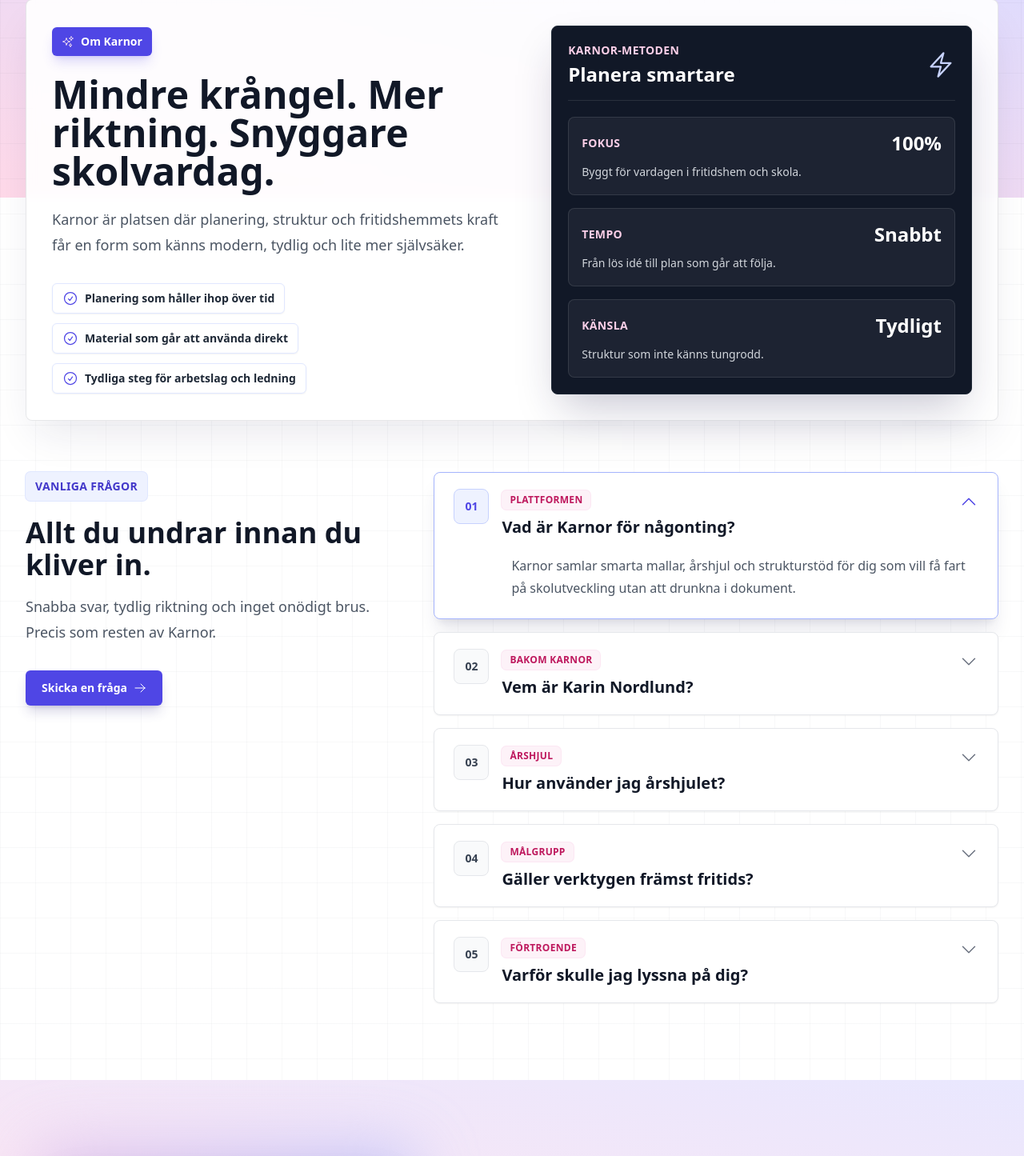
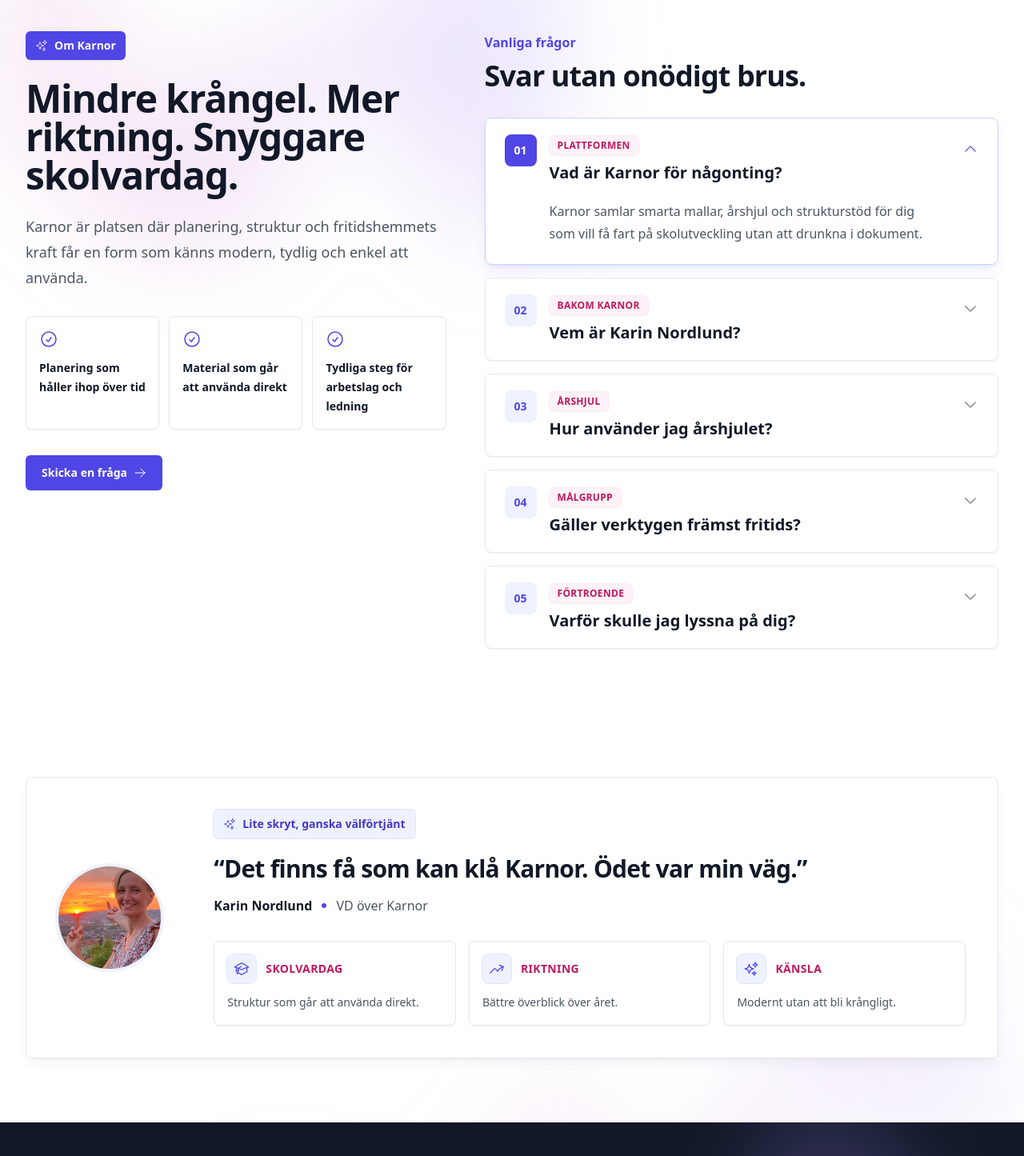
Before and after one commit to SimNordlund/KarNorFrontend, a React (Vite) app in the folder karnor-app/: page /about in a window 1280 px wide. Shown: the part 105-1550 px from the top of the page at 80% size. Built offline with nearby package versions, Linux system fonts and the light colour scheme.

Commit message:
Refine about sections styling

```diff
--- a/karnor-app/src/components/FAQComponent.tsx
+++ b/karnor-app/src/components/FAQComponent.tsx
@@ -1,7 +1,6 @@
 import { useState } from "react";
 import {
   ArrowRightIcon,
-  BoltIcon,
   CheckCircleIcon,
   ChevronDownIcon,
   SparklesIcon,
@@ -41,24 +40,6 @@
   },
 ];
 
-const highlights = [
-  {
-    label: "Fokus",
-    value: "100%",
-    text: "Byggt för vardagen i fritidshem och skola.",
-  },
-  {
-    label: "Tempo",
-    value: "Snabbt",
-    text: "Från lös idé till plan som går att följa.",
-  },
-  {
-    label: "Känsla",
-    value: "Tydligt",
-    text: "Struktur som inte känns tungrodd.",
-  },
-];
-
 const principles = [
   "Planering som håller ihop över tid",
   "Material som går att använda direkt",
@@ -75,40 +56,38 @@
 const FaqsCard: React.FC<FaqsCardProps> = ({ item, idx, isOpen, onToggle }) => {
   return (
     <article
-      className={`group overflow-hidden rounded-lg border bg-white shadow-sm transition-all duration-300 ${
+      className={`overflow-hidden rounded-lg border bg-white transition-all duration-300 ${
         isOpen
-          ? "border-indigo-300 shadow-xl shadow-indigo-950/10"
-          : "border-gray-200 hover:-translate-y-1 hover:border-indigo-300 hover:shadow-lg hover:shadow-indigo-950/10"
+          ? "border-indigo-200 shadow-lg shadow-indigo-600/10"
+          : "border-gray-200 shadow-sm hover:border-indigo-200 hover:shadow-md"
       }`}
     >
       <button
         type="button"
         onClick={onToggle}
-        className="flex w-full items-start justify-between gap-5 px-5 py-5 text-left sm:px-6"
+        className="flex w-full items-start justify-between gap-4 px-5 py-5 text-left sm:px-6"
         aria-expanded={isOpen}
       >
-        <span className="flex gap-4">
+        <span className="flex min-w-0 gap-4">
           <span
-            className={`flex h-11 w-11 shrink-0 items-center justify-center rounded-lg border text-sm font-black transition-colors ${
-              isOpen
-                ? "border-indigo-200 bg-indigo-50 text-indigo-600"
-                : "border-gray-200 bg-gray-50 text-gray-700 group-hover:border-indigo-200 group-hover:bg-indigo-50 group-hover:text-indigo-600"
+            className={`flex h-10 w-10 shrink-0 items-center justify-center rounded-lg text-sm font-bold ${
+              isOpen ? "bg-indigo-600 text-white" : "bg-indigo-50 text-indigo-600"
             }`}
           >
             {String(idx + 1).padStart(2, "0")}
           </span>
-          <span>
-            <span className="mb-2 inline-flex rounded-md bg-pink-50 px-2.5 py-1 text-xs font-bold uppercase tracking-wide text-pink-700 ring-1 ring-pink-100">
+          <span className="min-w-0">
+            <span className="inline-flex rounded-md bg-pink-50 px-2.5 py-1 text-xs font-semibold uppercase tracking-wide text-pink-700 ring-1 ring-pink-100">
               {item.tag}
             </span>
-            <span className="block text-lg font-black leading-7 text-gray-900 sm:text-xl">
+            <span className="mt-2 block text-lg font-bold leading-7 text-gray-900 sm:text-xl">
               {item.q}
             </span>
           </span>
         </span>
         <ChevronDownIcon
-          className={`mt-1 h-6 w-6 shrink-0 text-gray-500 transition-transform duration-300 ${
-            isOpen ? "rotate-180 text-indigo-600" : "group-hover:text-indigo-600"
+          className={`mt-2 h-5 w-5 shrink-0 text-gray-500 transition-transform duration-300 ${
+            isOpen ? "rotate-180 text-indigo-600" : ""
           }`}
           aria-hidden="true"
         />
@@ -120,9 +99,9 @@
         }`}
       >
         <div className="overflow-hidden">
-          <div className="px-5 pb-6 pl-20 pr-6 sm:pl-24">
-            <p className="max-w-2xl text-base leading-7 text-gray-600">{item.a}</p>
-          </div>
+          <p className="px-5 pb-6 text-base leading-7 text-gray-600 sm:px-20">
+            {item.a}
+          </p>
         </div>
       </div>
     </article>
@@ -133,91 +112,65 @@
   const [openIndex, setOpenIndex] = useState(0);
 
   return (
-    <section className="relative isolate overflow-hidden bg-white text-gray-900">
-      <div className="absolute inset-x-0 top-0 -z-10 h-72 bg-gradient-to-tr from-[#ff80b5] to-[#9089fc] opacity-30" />
-      <div className="absolute inset-0 -z-10 bg-[linear-gradient(to_right,rgba(17,24,39,0.06)_1px,transparent_1px),linear-gradient(to_bottom,rgba(17,24,39,0.06)_1px,transparent_1px)] bg-[size:44px_44px] opacity-50" />
+    <section className="relative isolate overflow-hidden bg-white px-4 py-16 sm:px-6 sm:py-20 lg:px-8">
+      <div
+        aria-hidden="true"
+        className="absolute inset-x-0 -top-40 -z-10 transform-gpu overflow-hidden blur-3xl sm:-top-80"
+      >
+        <div
+          className="relative left-[calc(50%-11rem)] aspect-[1155/678] w-[36rem] -translate-x-1/2 rotate-[30deg] bg-gradient-to-tr from-[#ff80b5] to-[#9089fc] opacity-20 sm:left-[calc(50%-30rem)] sm:w-[72rem]"
+          style={{
+            clipPath:
+              "polygon(74.1% 44.1%, 100% 61.6%, 97.5% 26.9%, 85.5% 0.1%, 80.7% 2%, 72.5% 32.5%, 60.2% 62.4%, 52.4% 68.1%, 47.5% 58.3%, 45.2% 34.5%, 27.5% 76.7%, 0.1% 64.9%, 17.9% 100%, 27.6% 76.8%, 76.1% 97.7%, 74.1% 44.1%)",
+          }}
+        />
+      </div>
 
-      <div className="mx-auto max-w-7xl px-4 pb-20 pt-10 sm:px-6 sm:pb-24 lg:px-8">
-        <div className="rounded-lg border border-gray-900/10 bg-white/90 p-5 shadow-2xl shadow-indigo-950/10 backdrop-blur md:p-8">
-          <div className="grid gap-10 lg:grid-cols-[1fr_0.9fr] lg:items-center">
+      <div className="mx-auto max-w-7xl">
+        <div className="grid gap-12 lg:grid-cols-[0.9fr_1.1fr] lg:items-start">
           <div>
-              <div className="inline-flex items-center gap-2 rounded-md bg-indigo-600 px-3 py-2 text-sm font-bold text-white shadow-lg shadow-indigo-600/20">
+            <div className="inline-flex items-center gap-2 rounded-md bg-indigo-600 px-3 py-2 text-sm font-semibold text-white shadow-sm">
               <SparklesIcon className="h-4 w-4 text-pink-100" aria-hidden="true" />
               Om Karnor
             </div>
-              <h1 className="mt-6 max-w-3xl text-4xl font-black leading-tight text-gray-900 sm:text-5xl">
+            <h1 className="mt-6 max-w-3xl text-4xl font-bold tracking-tight text-gray-900 sm:text-5xl">
               Mindre krångel. Mer riktning. Snyggare skolvardag.
             </h1>
-              <p className="mt-5 max-w-2xl text-lg leading-8 text-gray-600">
-                Karnor är platsen där planering, struktur och fritidshemmets kraft får en form som känns modern, tydlig och lite mer självsäker.
+            <p className="mt-6 max-w-2xl text-lg leading-8 text-gray-600">
+              Karnor är platsen där planering, struktur och fritidshemmets kraft får en form som känns modern, tydlig och enkel att använda.
             </p>
 
-              <div className="mt-8 flex flex-wrap gap-3">
+            <div className="mt-8 grid gap-3 sm:grid-cols-3 lg:grid-cols-1 xl:grid-cols-3">
               {principles.map((principle) => (
-                  <span
+                <div
                   key={principle}
-                    className="inline-flex items-center gap-2 rounded-md border border-indigo-100 bg-white px-3 py-2 text-sm font-bold text-gray-800 shadow-sm"
+                  className="rounded-lg border border-gray-200 bg-white p-4 shadow-sm"
                 >
-                    <CheckCircleIcon className="h-5 w-5 text-indigo-600" aria-hidden="true" />
+                  <CheckCircleIcon className="h-6 w-6 text-indigo-600" aria-hidden="true" />
+                  <p className="mt-3 text-sm font-semibold leading-6 text-gray-900">
                     {principle}
-                  </span>
-                ))}
-              </div>
-            </div>
-
-            <div className="relative">
-              <div className="rounded-lg border border-gray-800 bg-gray-900 p-5 text-white shadow-2xl shadow-indigo-950/25">
-                <div className="flex items-center justify-between border-b border-white/10 pb-4">
-                  <div>
-                    <p className="text-sm font-bold uppercase tracking-wide text-pink-200">
-                      Karnor-metoden
                   </p>
-                    <p className="mt-1 text-2xl font-black">Planera smartare</p>
-                  </div>
-                  <BoltIcon className="h-9 w-9 text-indigo-200" aria-hidden="true" />
-                </div>
-                <div className="mt-5 space-y-4">
-                  {highlights.map((item) => (
-                    <div
-                      key={item.label}
-                      className="rounded-lg border border-white/10 bg-white/5 p-4"
-                    >
-                      <div className="flex items-center justify-between gap-4">
-                        <p className="text-sm font-bold uppercase tracking-wide text-pink-200">
-                          {item.label}
-                        </p>
-                        <p className="text-2xl font-black text-white">{item.value}</p>
-                      </div>
-                      <p className="mt-2 text-sm leading-6 text-gray-300">{item.text}</p>
                 </div>
               ))}
             </div>
-              </div>
-            </div>
-          </div>
-        </div>
 
-        <div className="mt-16 grid gap-10 lg:grid-cols-[0.8fr_1.2fr] lg:items-start">
-          <div className="lg:sticky lg:top-8">
-            <p className="inline-flex rounded-md bg-indigo-50 px-3 py-2 text-sm font-black uppercase tracking-wide text-indigo-700 ring-1 ring-indigo-100">
-              Vanliga frågor
-            </p>
-            <h2 className="mt-5 text-3xl font-black leading-tight text-gray-900 sm:text-4xl">
-              Allt du undrar innan du kliver in.
-            </h2>
-            <p className="mt-4 text-lg leading-8 text-gray-600">
-              Snabba svar, tydlig riktning och inget onödigt brus. Precis som resten av Karnor.
-            </p>
             <a
               href="mailto:karnor@test.se"
-              className="mt-8 inline-flex items-center gap-2 rounded-md bg-indigo-600 px-5 py-3 text-sm font-black text-white shadow-lg shadow-indigo-900/20 transition hover:-translate-y-0.5 hover:bg-indigo-500"
+              className="mt-8 inline-flex items-center gap-2 rounded-md bg-indigo-600 px-5 py-3 text-sm font-semibold text-white shadow-sm transition hover:bg-indigo-500"
             >
               Skicka en fråga
               <ArrowRightIcon className="h-4 w-4" aria-hidden="true" />
             </a>
           </div>
 
-          <div className="space-y-4">
+          <div>
+            <p className="text-base font-semibold leading-7 text-indigo-600">
+              Vanliga frågor
+            </p>
+            <h2 className="mt-2 text-3xl font-bold tracking-tight text-gray-900 sm:text-4xl">
+              Svar utan onödigt brus.
+            </h2>
+            <div className="mt-8 space-y-4">
               {faqsList.map((item, idx) => (
                 <FaqsCard
                   key={item.q}
@@ -230,6 +183,7 @@
             </div>
           </div>
         </div>
+      </div>
     </section>
   );
 };
--- a/karnor-app/src/components/SkrytComponent.tsx
+++ b/karnor-app/src/components/SkrytComponent.tsx
@@ -7,89 +7,83 @@
 const proofPoints = [
   {
     label: "Skolvardag",
-    text: "Byggt för pedagoger som behöver struktur som går att använda direkt.",
+    text: "Struktur som går att använda direkt.",
     icon: AcademicCapIcon,
   },
   {
     label: "Riktning",
-    text: "Tydligare planering, mindre gissande och bättre överblick över året.",
+    text: "Bättre överblick över året.",
     icon: ArrowTrendingUpIcon,
   },
   {
     label: "Känsla",
-    text: "Ett arbetssätt som känns modernt utan att tappa fotfästet i verkligheten.",
+    text: "Modernt utan att bli krångligt.",
     icon: SparklesIcon,
   },
 ];
 
 export default function SkrytComponent() {
   return (
-    <section className="relative isolate overflow-hidden bg-white px-4 py-20 sm:px-6 sm:py-24 lg:px-8">
+    <section className="relative isolate overflow-hidden bg-white px-4 py-16 sm:px-6 sm:py-20 lg:px-8">
       <div
         aria-hidden="true"
-        className="absolute inset-x-0 top-0 -z-10 h-64 bg-gradient-to-tr from-[#ff80b5] to-[#9089fc] opacity-20"
+        className="absolute inset-x-0 top-[calc(100%-18rem)] -z-10 transform-gpu overflow-hidden blur-3xl"
+      >
+        <div
+          className="relative left-[calc(50%+8rem)] aspect-[1155/678] w-[34rem] -translate-x-1/2 bg-gradient-to-tr from-[#ff80b5] to-[#9089fc] opacity-15 sm:w-[60rem]"
+          style={{
+            clipPath:
+              "polygon(74.1% 44.1%, 100% 61.6%, 97.5% 26.9%, 85.5% 0.1%, 80.7% 2%, 72.5% 32.5%, 60.2% 62.4%, 52.4% 68.1%, 47.5% 58.3%, 45.2% 34.5%, 27.5% 76.7%, 0.1% 64.9%, 17.9% 100%, 27.6% 76.8%, 76.1% 97.7%, 74.1% 44.1%)",
+          }}
         />
-      <div
-        aria-hidden="true"
-        className="absolute inset-x-0 bottom-0 -z-10 h-48 bg-gradient-to-b from-transparent to-indigo-50/70"
-      />
+      </div>
 
       <div className="mx-auto max-w-7xl">
-        <div className="grid gap-10 lg:grid-cols-[0.85fr_1.15fr] lg:items-center">
-          <div className="relative mx-auto w-full max-w-xs sm:max-w-sm lg:max-w-md">
-            <div className="absolute -inset-3 -z-10 rounded-lg bg-gradient-to-tr from-pink-300 to-indigo-300 opacity-60 blur-2xl" />
-            <div className="overflow-hidden rounded-lg border border-gray-900/10 bg-white p-3 shadow-2xl shadow-indigo-950/15">
+        <div className="rounded-lg border border-gray-200 bg-white p-6 shadow-lg shadow-indigo-950/5 sm:p-8 lg:p-10">
+          <div className="grid gap-8 lg:grid-cols-6 lg:items-center">
+            <div className="flex justify-center lg:col-span-1 lg:justify-start">
               <img
                 alt="Karin Nordlund"
                 src="CEO.jpg"
-                className="mx-auto aspect-[4/5] max-h-[28rem] w-full rounded-lg object-cover"
+                className="h-24 w-24 rounded-full object-cover ring-4 ring-indigo-50 sm:h-28 sm:w-28 lg:h-32 lg:w-32"
               />
-              <div className="mt-3 rounded-lg bg-gray-900 p-4 text-white">
-                <p className="text-sm font-bold uppercase tracking-wide text-pink-200">
-                  Grundare
-                </p>
-                <p className="mt-1 text-2xl font-black">Karin Nordlund</p>
-                <p className="mt-2 text-sm leading-6 text-gray-300">
-                  Driver Karnor med fokus på tydlighet, tempo och verklig nytta.
-                </p>
-              </div>
-            </div>
             </div>
 
-          <div>
-            <div className="inline-flex items-center gap-2 rounded-md bg-indigo-600 px-3 py-2 text-sm font-bold text-white shadow-lg shadow-indigo-600/20">
-              <SparklesIcon className="h-4 w-4 text-pink-100" aria-hidden="true" />
+            <div className="text-center lg:col-span-5 lg:text-left">
+              <div className="inline-flex items-center gap-2 rounded-md bg-indigo-50 px-3 py-2 text-sm font-semibold text-indigo-700 ring-1 ring-indigo-100">
+                <SparklesIcon className="h-4 w-4 text-indigo-600" aria-hidden="true" />
                 Lite skryt, ganska välförtjänt
               </div>
 
-            <figure className="mt-6">
-              <blockquote className="text-3xl font-black leading-tight text-gray-900 sm:text-4xl lg:text-5xl">
-                <p>
-                  “Det finns få som kan klå Karnor. Ödet var min väg.”
-                </p>
+              <figure className="mt-5">
+                <blockquote className="text-2xl font-bold tracking-tight text-gray-900 sm:text-3xl">
+                  <p>“Det finns få som kan klå Karnor. Ödet var min väg.”</p>
                 </blockquote>
-              <figcaption className="mt-6 flex flex-wrap items-center gap-3 text-base">
-                <span className="font-bold text-gray-900">Karin Nordlund</span>
+                <figcaption className="mt-4 flex flex-wrap items-center justify-center gap-3 text-base lg:justify-start">
+                  <span className="font-semibold text-gray-900">Karin Nordlund</span>
                   <span className="h-1.5 w-1.5 rounded-full bg-indigo-600" aria-hidden="true" />
                   <span className="text-gray-600">VD över Karnor</span>
                 </figcaption>
               </figure>
 
-            <div className="mt-10 grid gap-4 sm:grid-cols-3">
+              <div className="mt-8 grid gap-4 sm:grid-cols-3">
                 {proofPoints.map((point) => (
                   <div
                     key={point.label}
-                  className="rounded-lg border border-gray-200 bg-white p-4 shadow-sm transition hover:-translate-y-1 hover:border-indigo-300 hover:shadow-lg hover:shadow-indigo-950/10"
+                    className="rounded-lg border border-gray-200 bg-white p-4 text-left shadow-sm"
                   >
-                  <div className="flex h-10 w-10 items-center justify-center rounded-lg bg-indigo-50 text-indigo-600 ring-1 ring-indigo-100">
+                    <div className="flex items-center gap-3">
+                      <span className="flex h-9 w-9 shrink-0 items-center justify-center rounded-lg bg-indigo-50 text-indigo-600 ring-1 ring-indigo-100">
                         <point.icon className="h-5 w-5" aria-hidden="true" />
-                  </div>
-                  <h3 className="mt-4 text-sm font-black uppercase tracking-wide text-pink-700">
+                      </span>
+                      <h3 className="text-sm font-bold uppercase tracking-wide text-pink-700">
                         {point.label}
                       </h3>
-                  <p className="mt-2 text-sm leading-6 text-gray-600">{point.text}</p>
+                    </div>
+                    <p className="mt-3 text-sm leading-6 text-gray-600">{point.text}</p>
                   </div>
                 ))}
+              </div>
             </div>
           </div>
         </div>
```
Lines whose indentation alone changed are shown as unchanged.
